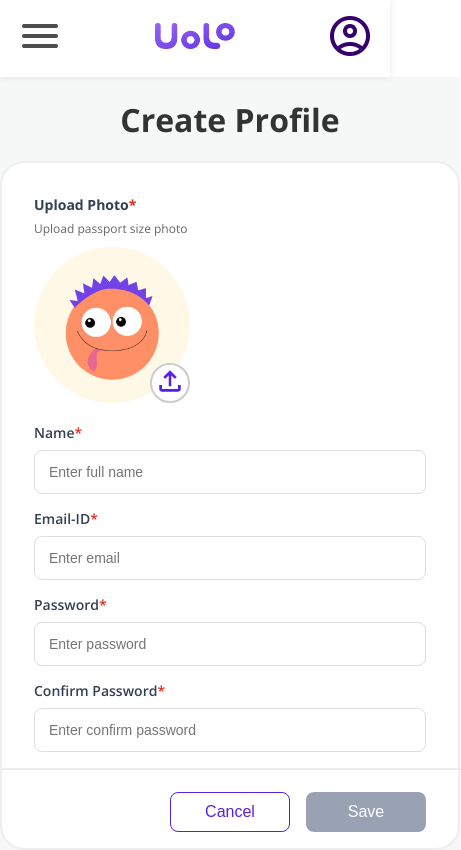
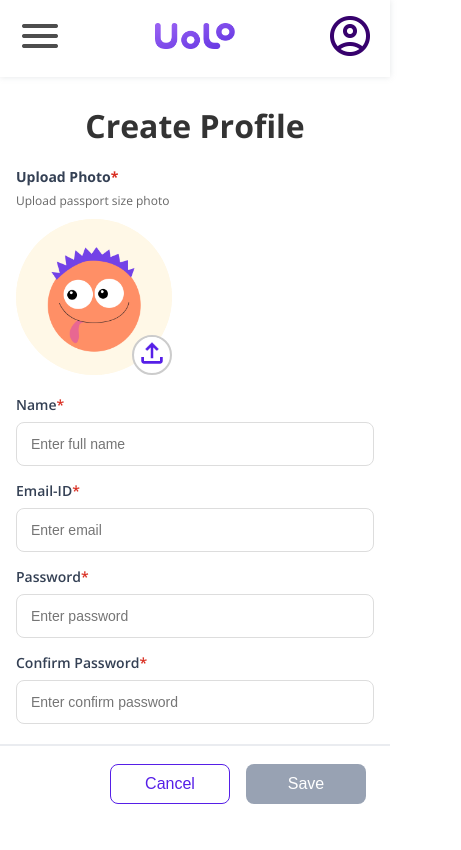
Before and after one commit to lokendra-singh-rao/uolo-gurukul-client, a React (Create React App) app: page /create-profile in a window 390 px wide. Shown: the whole page, 461 px wide, since content can reach past the window. Built offline with nearby package versions, Linux system fonts and the light colour scheme.

Commit message:
updated some

```diff
--- a/src/App.css
+++ b/src/App.css
@@ -160,6 +160,7 @@ svg {
 }
 
 .delete-icon {
+  display: none;
   max-width: 1.75rem;
   right: 10px;
   top: 10px;
@@ -181,6 +182,7 @@ svg {
   display: flex;
   flex-direction: column;
   border-radius: 24px;
+  height: max-content;
 }
 
 .member-card:hover {
@@ -265,6 +267,7 @@ svg {
   flex-direction: column;
   background-color: #f6f7f7;
   flex-grow: 1;
+  height: calc(100vh - 75px);
 }
 
 .profile-creation-container {
@@ -480,7 +483,8 @@ button {
 }
 .create-profile-backdrop {
   width: 100%;
-  height: calc(100vh - 75px);
+  height: calc(100vh);
+  top: 0;
   background-color: #0000007c;
   position: absolute;
   z-index: 10000;
@@ -527,6 +531,13 @@ button {
     position: fixed;
     z-index: 1000;
     top: 0;
+  }
+
+  .profile-create-success {
+    width: 328px;
+    min-width: 0;
+    font-size: 22px;
+    text-align: center;
   }
 
   .team-grid {
@@ -611,6 +622,45 @@ button {
 }
 
 @media screen and (max-width: 500px) {
+  .create-profile-main {
+    background-color: white;
+  }
+
+  .create-profile-main h1 {
+    margin-top: 0;
+  }
+
+  .profile-creation-container {
+    border: none;
+    padding: 0;
+    width: 100vw;
+    min-width: auto;
+  }
+
+  .create-profile-form {
+    flex-direction: column;
+    margin: 0 16px;
+  }
+
+  .create-profile-form input {
+    border: 1px solid #ddd;
+    border-radius: 8px;
+    padding: 10px 14px;
+    font-size: 14px;
+    height: 44px;
+  }
+
+  .form-actions {
+    width: unset;
+    padding-right: 24px;
+    margin-top: 40px;
+    padding-bottom: 15px;
+  }
+
+  .profile-form-partition {
+    width: 100vw;
+    bottom: 65px;
+  }
 }
 
 @media screen and (max-width: 400px) {
@@ -734,3 +784,7 @@ a {
     transform: rotate(360deg);
   }
 }
+
+.member-card:hover .delete-icon {
+  display: block;
+}
--- a/src/App.js
+++ b/src/App.js
@@ -6,7 +6,7 @@ import CreateProfile from "./components/CreateProfile";
 import { BrowserRouter as Router, Routes, Route } from "react-router-dom";
 import { useState } from "react";
 import NotFound from "./components/NotFound";
-import { ToastContainer } from "react-toastify";
+import { ToastContainer, Zoom } from "react-toastify";
 import "react-toastify/dist/ReactToastify.css";
 
 function App() {
@@ -17,7 +17,17 @@ function App() {
       <Router>
         <Header setShowSidebar={setShowSidebar} />
         <div className="main-content">
-          <ToastContainer />
+          <ToastContainer
+            position="top-center"
+            limit={3}
+            autoClose={1500}
+            theme="dark"
+            transition={Zoom}
+            hideProgressBar
+            closeOnClick={false}
+            draggable={false}
+            newestOnTop
+          />
           <Sidebar
             showSidebar={showSidebar}
             setShowSidebar={setShowSidebar}
@@ -35,7 +45,7 @@ function App() {
             />
             <Route
               path="*"
-              element={<NotFound />}
+              element={<NotFound setTeamPageActive={setTeamPageActive} />}
             />
           </Routes>
         </div>
--- a/src/components/CreateProfile.js
+++ b/src/components/CreateProfile.js
@@ -47,6 +47,17 @@ const CreateProfile = ({ setTeamPageActive }) => {
       e.preventDefault();
       setSubmitButtonDisabled(true);
       //Form validations
+      if (
+        image.data !== "" ||
+        formData.name !== "" ||
+        formData.email !== "" ||
+        formData.password !== "" ||
+        formData.confirmPassword !== ""
+      ) {
+        toast.error("All fields are required!");
+        return;
+      }
+
       if (!(isAlphabetsOnly(formData.name) && formData.name.length > 0)) {
         toast.error("Invalid name");
         return;
@@ -125,6 +136,7 @@ const CreateProfile = ({ setTeamPageActive }) => {
               <img
                 className="success-icon"
                 src={successIcon}
+                alt="success"
               />
             </div>
             <div>User has been successfully created</div>
@@ -134,7 +146,7 @@ const CreateProfile = ({ setTeamPageActive }) => {
       <div className="create-profile-main">
         <h1>Create Profile</h1>
         <div className="profile-creation-container">
-          <form className="create-profile-form">
+          <form className="create-profile-form ">
             <div className="photo-upload">
               <label className="photo-upload-label">
                 Upload Photo<span className="mandatory-field">*</span>
--- a/src/components/NotFound.js
+++ b/src/components/NotFound.js
@@ -1,13 +1,20 @@
-import React from 'react'
-import notFound from '../images/notFound.png'
+import React, { useEffect } from "react";
+import notFound from "../images/notFound.png";
 
-function NotFound() {
+function NotFound({ setTeamPageActive }) {
+  useEffect(() => {
+    setTeamPageActive(null);
+  }, []);
+
   return (
-    <div className='not-found flex'>
-        <img src={notFound} alt='pageNotFound'/>
-        <h1>Page Not Found!</h1>
+    <div className="not-found flex">
+      <img
+        src={notFound}
+        alt="pageNotFound"
+      />
+      <h1>Page Not Found!</h1>
     </div>
-  )
+  );
 }
 
-export default NotFound
+export default NotFound;
--- a/src/components/Sidebar.js
+++ b/src/components/Sidebar.js
@@ -1,13 +1,8 @@
-import React, { useEffect, useState } from "react";
+import React from "react";
 import { Link } from "react-router-dom";
 import uoloLogo from "../images/uoloLogo.png";
 
-function Sidebar({
-  showSidebar,
-  setShowSidebar,
-  teamPageActive,
-  setTeamPageActive,
-}) {
+function Sidebar({ showSidebar, setShowSidebar, teamPageActive }) {
   return (
     <React.Fragment>
       {showSidebar ? (
@@ -20,7 +15,7 @@ function Sidebar({
       )}
       <aside
         name="sidebar"
-        className={showSidebar ? "sidebar phone-active" : "sidebar"}
+        className={showSidebar === true ? "sidebar phone-active" : "sidebar"}
       >
         <nav>
           <ul>
@@ -33,11 +28,14 @@ function Sidebar({
             <Link
               to={"/"}
               onClick={() => {
-                // setTeamPageActive(true);
                 setShowSidebar(false);
               }}
             >
-              <li className={teamPageActive ? "active" : ""}>
+              <li
+                className={
+                  teamPageActive !== null && teamPageActive ? "active" : ""
+                }
+              >
                 <svg
                   width="22"
                   height="16"
@@ -53,11 +51,14 @@ function Sidebar({
             <Link
               to={"/create-profile"}
               onClick={() => {
-                // setTeamPageActive(false);
                 setShowSidebar(false);
               }}
             >
-              <li className={teamPageActive ? "" : "active"}>
+              <li
+                className={
+                  teamPageActive !== null && !teamPageActive ? "active" : ""
+                }
+              >
                 <svg
                   width="22"
                   height="16"
```
Also changed, not shown: src/images/deleteIcon.png.
